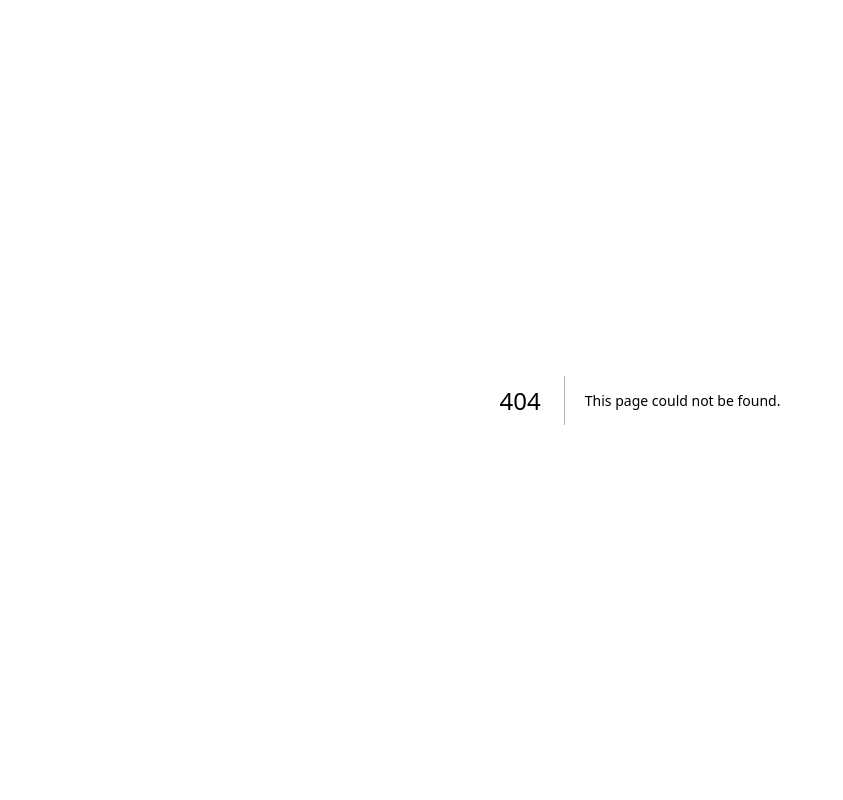
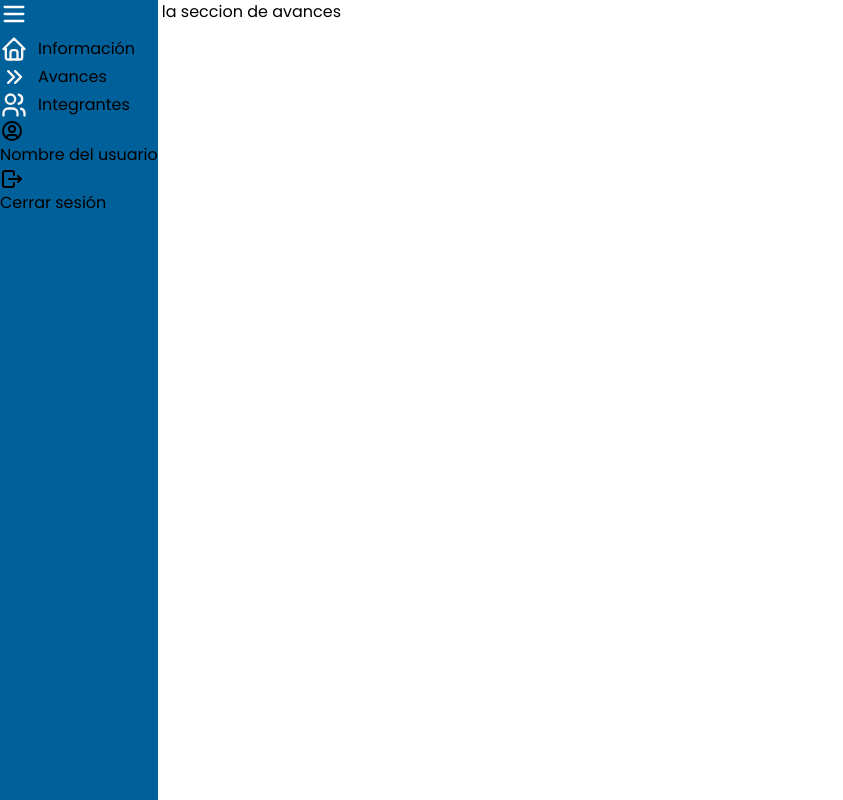
Before and after one commit to RubertG/semilleros-web, a Next.js app: page /proyectos/1/avances in a window 1280 px wide. Before the commit this address had no page. Shown: the whole page, without its empty margins (0-843 px from the left). Built offline with nearby package versions, Linux system fonts and the light colour scheme.

Commit message:
🆕 maquetacion nav

```diff
--- /dev/null
+++ b/src/app/proyectos/[id]/avances/page.tsx
@@ -0,0 +1,13 @@
+interface Props {
+  params: {
+    id: string
+  }
+}
+
+export default function AvancesPage({
+  params: { id }
+}: Props) {
+  return (
+    <div>Proyecto con id { id } en la seccion de avances</div>
+  )
+}
--- /dev/null
+++ b/src/app/proyectos/[id]/page.tsx
@@ -0,0 +1,13 @@
+interface Props {
+  params: {
+    id: string
+  }
+}
+
+export default function ProjectPage({
+  params: { id }
+}: Props) {
+  return (
+    <div>Proyecto con id { id }</div>
+  )
+}
--- /dev/null
+++ b/src/app/proyectos/layout.tsx
@@ -0,0 +1,14 @@
+import { Nav } from "@/src/components/projects/common/nav";
+
+export default function Layout({
+  children
+}: {
+  children: React.ReactNode
+}) {
+  return (
+    <>
+      <Nav />
+      {children}
+    </>
+  );
+}
--- a/src/components/common/icons.tsx
+++ b/src/components/common/icons.tsx
@@ -2,8 +2,44 @@ interface Props {
   className?: string
 }
 
-export const Selector = ({ className }: Props) => {
+export const Logout = ({ className }: Props) => {
+  return (
+    <svg xmlns="http://www.w3.org/2000/svg" width="24" height="24" viewBox="0 0 24 24" fill="none" stroke="currentColor" stroke-width="2" stroke-linecap="round" stroke-linejoin="round" className={`icon icon-tabler icons-tabler-outline icon-tabler-logout ${className}`}><path stroke="none" d="M0 0h24v24H0z" fill="none" /><path d="M14 8v-2a2 2 0 0 0 -2 -2h-7a2 2 0 0 0 -2 2v12a2 2 0 0 0 2 2h7a2 2 0 0 0 2 -2v-2" /><path d="M9 12h12l-3 -3" /><path d="M18 15l3 -3" /></svg>
+  )
+}
+
+export const UserCircle = ({ className }: Props) => {
+  return (
+    <svg xmlns="http://www.w3.org/2000/svg" width="24" height="24" viewBox="0 0 24 24" fill="none" stroke="currentColor" stroke-width="2" stroke-linecap="round" stroke-linejoin="round" className={`icon icon-tabler icons-tabler-outline icon-tabler-user-circle ${className}`}><path stroke="none" d="M0 0h24v24H0z" fill="none" /><path d="M12 12m-9 0a9 9 0 1 0 18 0a9 9 0 1 0 -18 0" /><path d="M12 10m-3 0a3 3 0 1 0 6 0a3 3 0 1 0 -6 0" /><path d="M6.168 18.849a4 4 0 0 1 3.832 -2.849h4a4 4 0 0 1 3.834 2.855" /></svg>
+  )
+}
+
+export const Selector = ({ className, }: Props) => {
   return (
     <svg xmlns="http://www.w3.org/2000/svg" width="24" height="24" viewBox="0 0 24 24" fill="none" stroke="currentColor" strokeWidth="1.5" strokeLinecap="round" strokeLinejoin="round" className={`icon icon-tabler icons-tabler-outline icon-tabler-selector ${className}`}><path stroke="none" d="M0 0h24v24H0z" fill="none" /><path d="M8 9l4 -4l4 4" /><path d="M16 15l-4 4l-4 -4" /></svg>
   )
 }
+
+export const Menu = ({ className }: Props) => {
+  return (
+    <svg xmlns="http://www.w3.org/2000/svg" width="24" height="24" viewBox="0 0 24 24" fill="none" stroke="currentColor" stroke-width="2" stroke-linecap="round" stroke-linejoin="round" className={`icon icon-tabler icons-tabler-outline icon-tabler-menu-2 ${className}`}><path stroke="none" d="M0 0h24v24H0z" fill="none" /><path d="M4 6l16 0" /><path d="M4 12l16 0" /><path d="M4 18l16 0" /></svg>
+  )
+}
+
+export const Home = ({ className }: Props) => {
+  return (
+    <svg xmlns="http://www.w3.org/2000/svg" width="24" height="24" viewBox="0 0 24 24" fill="none" stroke="currentColor" stroke-width="2" stroke-linecap="round" stroke-linejoin="round" className={`icon icon-tabler icons-tabler-outline icon-tabler-home ${className}`}><path stroke="none" d="M0 0h24v24H0z" fill="none" /><path d="M5 12l-2 0l9 -9l9 9l-2 0" /><path d="M5 12v7a2 2 0 0 0 2 2h10a2 2 0 0 0 2 -2v-7" /><path d="M9 21v-6a2 2 0 0 1 2 -2h2a2 2 0 0 1 2 2v6" /></svg>
+  )
+}
+
+export const ChevronsRight = ({ className }: Props) => {
+  return (
+    <svg xmlns="http://www.w3.org/2000/svg" width="24" height="24" viewBox="0 0 24 24" fill="none" stroke="currentColor" stroke-width="2" stroke-linecap="round" stroke-linejoin="round" className={`icon icon-tabler icons-tabler-outline icon-tabler-chevrons-right ${className}`}><path stroke="none" d="M0 0h24v24H0z" fill="none" /><path d="M7 7l5 5l-5 5" /><path d="M13 7l5 5l-5 5" /></svg>
+  )
+}
+
+export const Persons = ({ className }: Props) => {
+  return (
+    <svg xmlns="http://www.w3.org/2000/svg" width="24" height="24" viewBox="0 0 24 24" fill="none" stroke="currentColor" stroke-width="2" stroke-linecap="round" stroke-linejoin="round" className={`icon icon-tabler icons-tabler-outline icon-tabler-users ${className}`}><path stroke="none" d="M0 0h24v24H0z" fill="none" /><path d="M9 7m-4 0a4 4 0 1 0 8 0a4 4 0 1 0 -8 0" /><path d="M3 21v-2a4 4 0 0 1 4 -4h4a4 4 0 0 1 4 4v2" /><path d="M16 3.13a4 4 0 0 1 0 7.75" /><path d="M21 21v-2a4 4 0 0 0 -3 -3.85" /></svg>
+  )
+}
--- a/src/components/login/form-register.tsx
+++ b/src/components/login/form-register.tsx
@@ -1,6 +1,6 @@
 "use client"
 
-import { signUp } from "@/src/app/server-actions/login/auth-actions"
+import { signUp } from "@/src/server-actions/login/auth-actions"
 import Link from "next/link"
 import { SubmitButton } from "../common/submit-button"
 import { useForm } from "@/src/hooks/common/use-form"
--- a/src/components/login/form.tsx
+++ b/src/components/login/form.tsx
@@ -1,6 +1,6 @@
 "use client"
 
-import { signIn } from "@/src/app/server-actions/login/auth-actions"
+import { signIn } from "@/src/server-actions/login/auth-actions"
 import Link from "next/link"
 import { SubmitButton } from "../common/submit-button"
 import { useForm } from "@/src/hooks/common/use-form"
--- /dev/null
+++ b/src/components/projects/common/nav.tsx
@@ -0,0 +1,70 @@
+"use client"
+
+import { useParams } from "next/navigation"
+import { useState } from "react"
+import { ChevronsRight, Home, Logout, Menu, Persons, UserCircle } from "../../common/icons"
+import Link from "next/link"
+
+const links = [
+  {
+    name: "Información",
+    icon: <Home className="stroke-bg-200 w-7 h-7" />,
+    path: "/"
+  }, {
+    name: "Avances",
+    icon: <ChevronsRight className="stroke-bg-200 w-7 h-7" />,
+
+    path: "/avances"
+  }, {
+    name: "Integrantes",
+    icon: <Persons className="stroke-bg-200 w-7 h-7" />,
+    path: "/integrantes"
+  }
+]
+
+export const Nav = () => {
+  const [open, setOpen] = useState(false)
+  const { id } = useParams()
+
+  if (!id) return null
+
+  const handleOpenMenu = () => setOpen(!open)
+
+  return (
+    <nav className="fixed bg-accent-200 h-full top-0 left-0">
+      <button
+        onClick={handleOpenMenu}
+      >
+        <Menu className="w-7 h-7 stroke-bg-50" />
+      </button>
+      <ul>
+        {
+          links.map(link => {
+            return (
+              <li key={link.name}>
+                <Link
+                  className="flex items-center gap-2.5 "
+                  title={`Ir a la sección de ${link.name}`}
+                  href={`/proyectos/${id}${link.path}`}
+                >
+                  <picture>{link.icon}</picture>
+                  <p>{link.name}</p>
+                </Link>
+              </li>
+            )
+          })
+        }
+      </ul>
+      <footer>
+        <div>
+          <UserCircle />
+          <p>Nombre del usuario</p>
+        </div>
+        <div>
+          <Logout />
+          Cerrar sesión
+        </div>
+      </footer>
+    </nav>
+  )
+}
```
Also changed, not shown: src/server-actions/login/auth-actions.ts (renamed from src/app/server-actions/login/auth-actions.ts).
